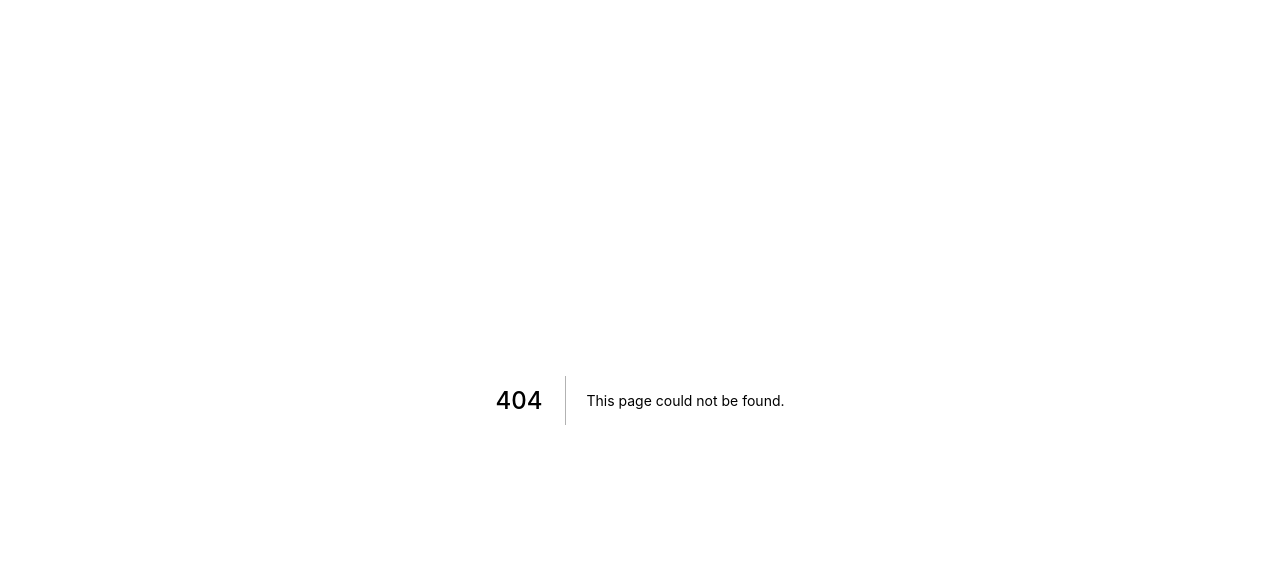
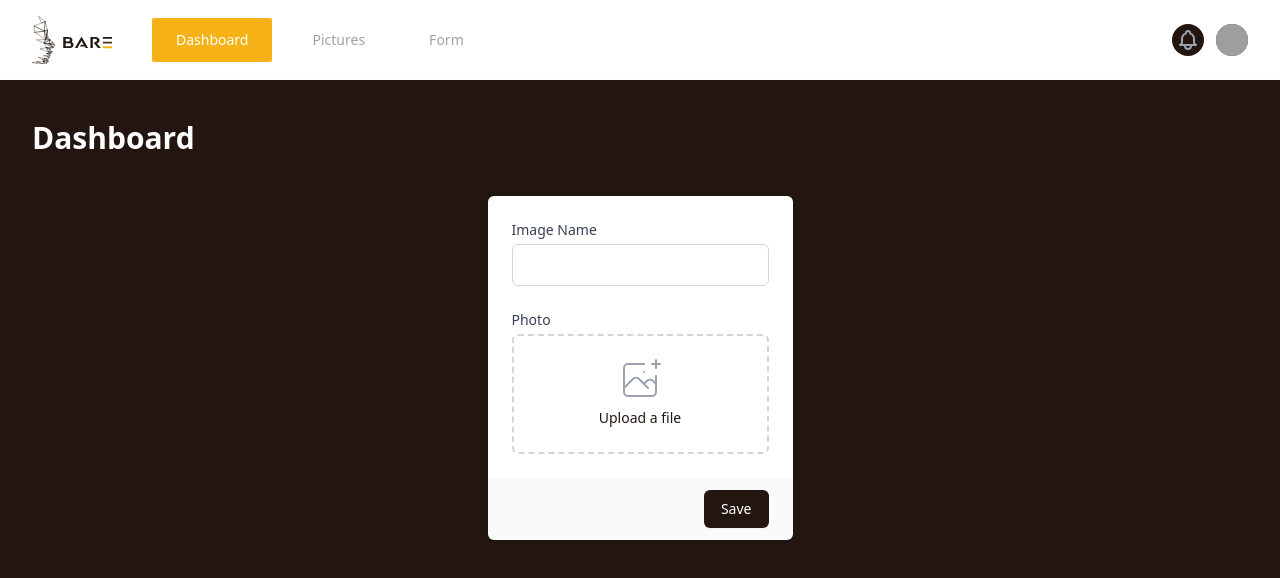
Before and after one commit to kangah-codes/bareapp-frontend, a Next.js app: page /pictures in a window 1280 px wide. Before the commit this address had no page. Shown: the top 578 px of the page. Built offline with nearby package versions, Linux system fonts and the light colour scheme; grey boxes are pictures that could not be loaded; a web font is replaced by a local one.

Commit message:
feat: Added image upload form

```diff
--- /dev/null
+++ b/pages/pictures.tsx
@@ -0,0 +1,140 @@
+import Head from "next/head";
+import Layout from "../components/Layout";
+import ImgCardList, { ImgCard } from "../components/ImgCard";
+import { gql, useMutation, useQuery } from "@apollo/client";
+import client from "../util/Apollo";
+import { useEffect, useState } from "react";
+
+const CREATE_IMAGE = gql`
+	mutation ($name: String!, $img64: String!) {
+		createImage(name: $name, img64: $img64) {
+			ok
+			image {
+				name
+				url
+			}
+		}
+	}
+`;
+
+export default function Home() {
+	const [name, setName] = useState("");
+	const [b64, setb64] = useState("");
+	const [addImage] = useMutation(CREATE_IMAGE);
+
+	function onImgChange(event) {
+		var file = event.target.files[0];
+		var reader = new FileReader();
+		reader.onload = function (event) {
+			console.log(event.target.result);
+			setb64(event.target.result as any);
+		};
+
+		reader.readAsDataURL(file);
+	}
+
+	const handleSubmit = () => {
+		addImage({ variables: { name: name, img64: b64 } });
+	};
+
+	return (
+		<Layout
+			title="Upload picture"
+			active="pictures"
+			children={
+				<div>
+					<div className="">
+						<div className="mt-5 md:mt-0 md:col-span-2">
+							<form
+								action="#"
+								method="POST"
+								onSubmit={(e) => {
+									e.preventDefault();
+									handleSubmit();
+								}}
+							>
+								<div className="shadow sm:rounded-md sm:overflow-hidden">
+									<div className="px-4 py-5 bg-white space-y-6 sm:p-6">
+										<div>
+											<label className="block text-sm font-medium text-gray-700">
+												Image Name
+											</label>
+											<div className="mt-1 flex items-center">
+												<input
+													type="text"
+													onChange={(e) =>
+														setName(e.target.value)
+													}
+													className="py-2 px-3 border border-gray-300 w-full rounded-md"
+													required={true}
+												/>
+											</div>
+										</div>
+
+										<div>
+											<label className="block text-sm font-medium text-gray-700">
+												Photo
+											</label>
+											<div className="mt-1 flex justify-center px-6 pt-5 pb-6 border-2 border-gray-300 border-dashed rounded-md">
+												<div className="space-y-1 text-center">
+													{b64 !== "" ? (
+														<img src={b64} />
+													) : (
+														<svg
+															className="mx-auto h-12 w-12 text-gray-400"
+															stroke="currentColor"
+															fill="none"
+															viewBox="0 0 48 48"
+															aria-hidden="true"
+														>
+															<path
+																d="M28 8H12a4 4 0 00-4 4v20m32-12v8m0 0v8a4 4 0 01-4 4H12a4 4 0 01-4-4v-4m32-4l-3.172-3.172a4 4 0 00-5.656 0L28 28M8 32l9.172-9.172a4 4 0 015.656 0L28 28m0 0l4 4m4-24h8m-4-4v8m-12 4h.02"
+																strokeWidth={2}
+																strokeLinecap="round"
+																strokeLinejoin="round"
+															/>
+														</svg>
+													)}
+
+													<div className="flex text-sm text-gray-600">
+														<label
+															htmlFor="file-upload"
+															className="relative cursor-pointer bg-white rounded-md font-medium text-bareapp focus-within:outline-none focus-within:ring-2 focus-within:ring-offset-2 focus-within:ring-indigo-500"
+														>
+															<span>
+																Upload a file
+															</span>
+															<input
+																id="file-upload"
+																name="file-upload"
+																type="file"
+																className="sr-only"
+																required={true}
+																onChange={
+																	onImgChange
+																}
+															/>
+														</label>
+													</div>
+												</div>
+											</div>
+										</div>
+									</div>
+									<div className="px-4 py-3 bg-gray-50 text-right sm:px-6">
+										<button
+											type="submit"
+											onClick={handleSubmit}
+											className="inline-flex justify-center py-2 px-4 border border-transparent shadow-sm text-sm font-medium rounded-md text-white bg-bareapp focus:outline-none"
+										>
+											Save
+										</button>
+									</div>
+								</div>
+							</form>
+						</div>
+					</div>
+				</div>
+			}
+		/>
+	);
+}
```
